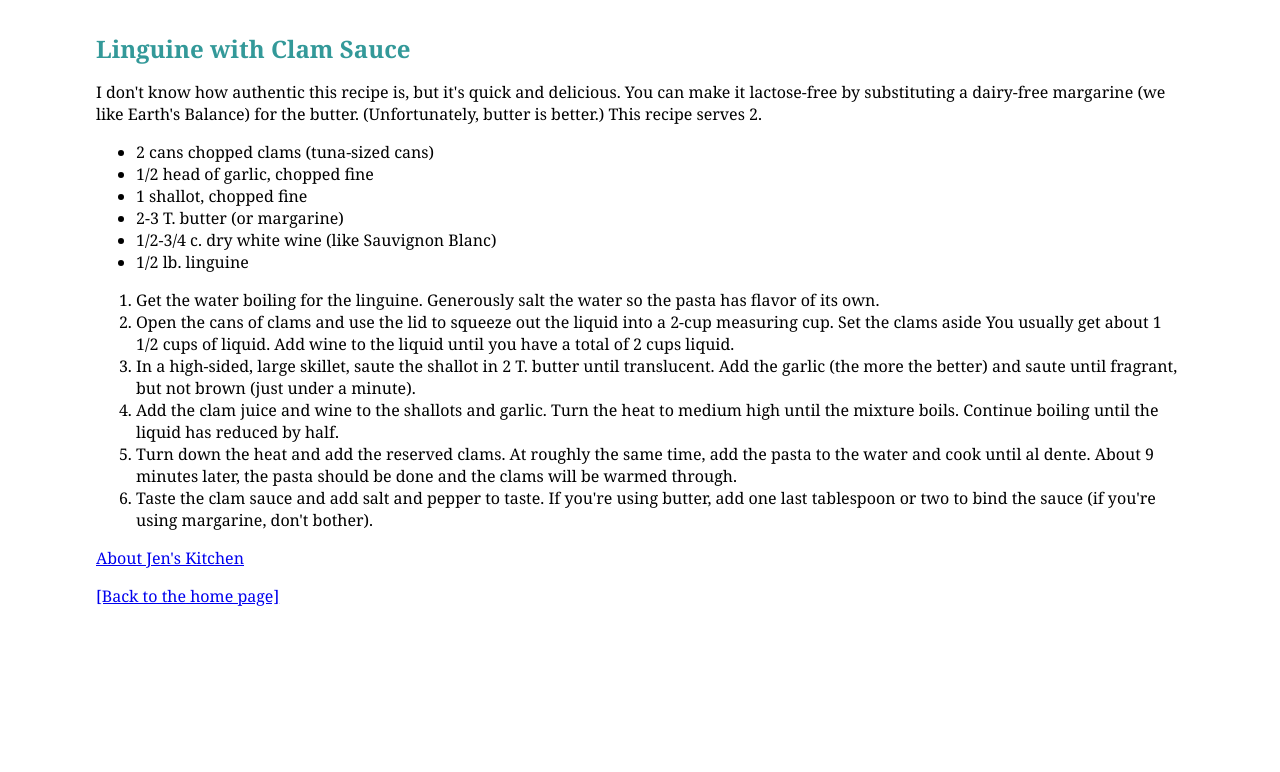
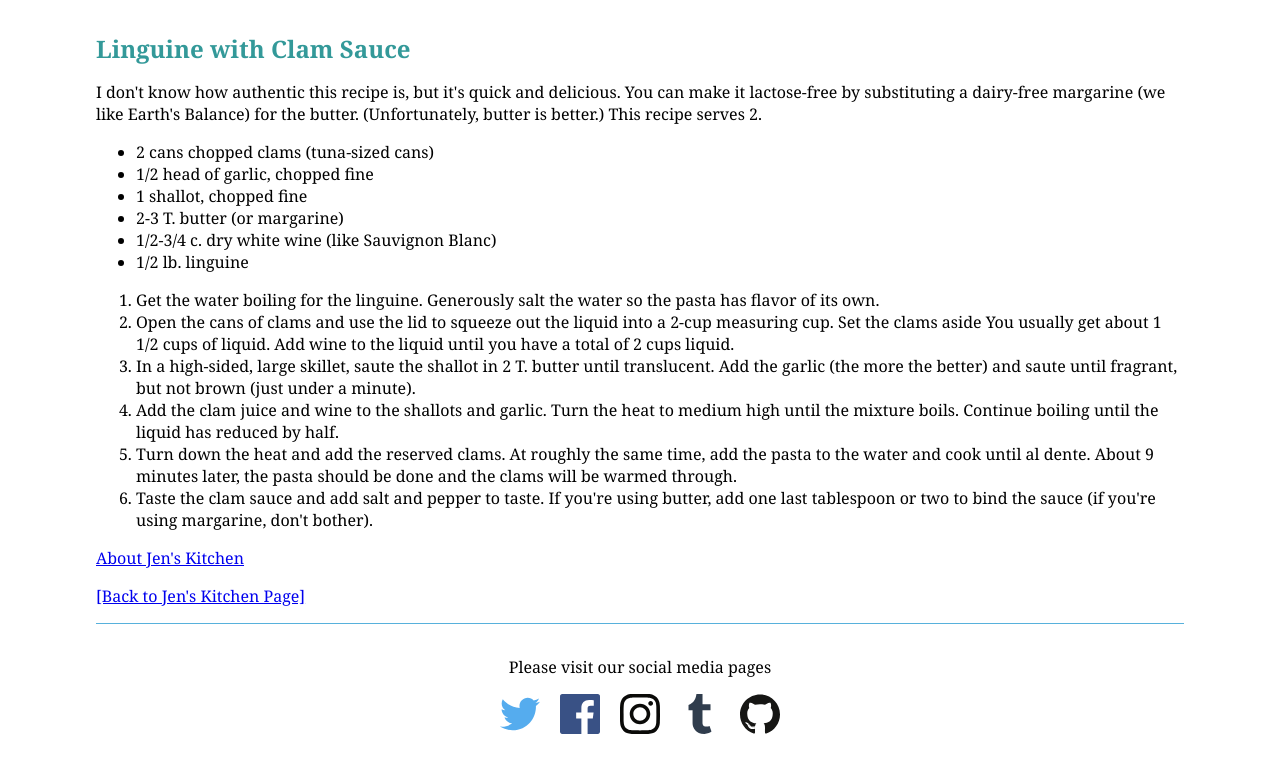
Before and after one commit to musicalmahogany/fid, a plain HTML site: page bistro/jenskitchen/recipes/pasta/linguine.html in a window 1280 px wide. Drawn offline with Linux system fonts and the light colour scheme.

Commit message:
Add files via upload

```diff
--- a/bistro/jenskitchen/recipes/pasta/linguine.html
+++ b/bistro/jenskitchen/recipes/pasta/linguine.html
@@ -8,6 +8,18 @@ body {
 	margin: 2em 6em;
 	font-family: Georgia, "Times New Roman", Times, serif;
 }
+footer {
+    border-top: 1px solid #57b1dc;
+    text-align: center;
+    padding-top: 1em;
+  }
+
+footer img {
+    width: 40px;
+    height: 40px;
+    margin-left: .5em;
+    margin-right: .5em;
+  }
 h1, h2 {
 	color: #399;}
 h1 {
@@ -46,7 +58,14 @@ small {
 
 <p><a href="../../about.html">About Jen's Kitchen</a></p>
 
-<p><a href="../../jenskitch.html">[Back to the home page]</a></p>
-
+<p><a href="../../jenskitch.html">[Back to Jen's Kitchen Page]</a></p>
+<footer>
+	<p>Please visit our social media pages</p>
+	<p><img src="../../images/twitter.svg" alt="twitter">
+	<img src="../../images/facebook.svg" alt="facebook">
+	<img src="../../images/instagram.svg" alt="instagram">
+	<img src="../../images/tumblr.svg" alt="tumblr">
+	<img src="../../images/github-icon.svg" alt="github-icon"></p>
+  </footer>
 </body>
 </html>
```
Also changed, not shown: bistro/jenskitchen/recipes/pasta/couscous.html (+20 -1 lines).
